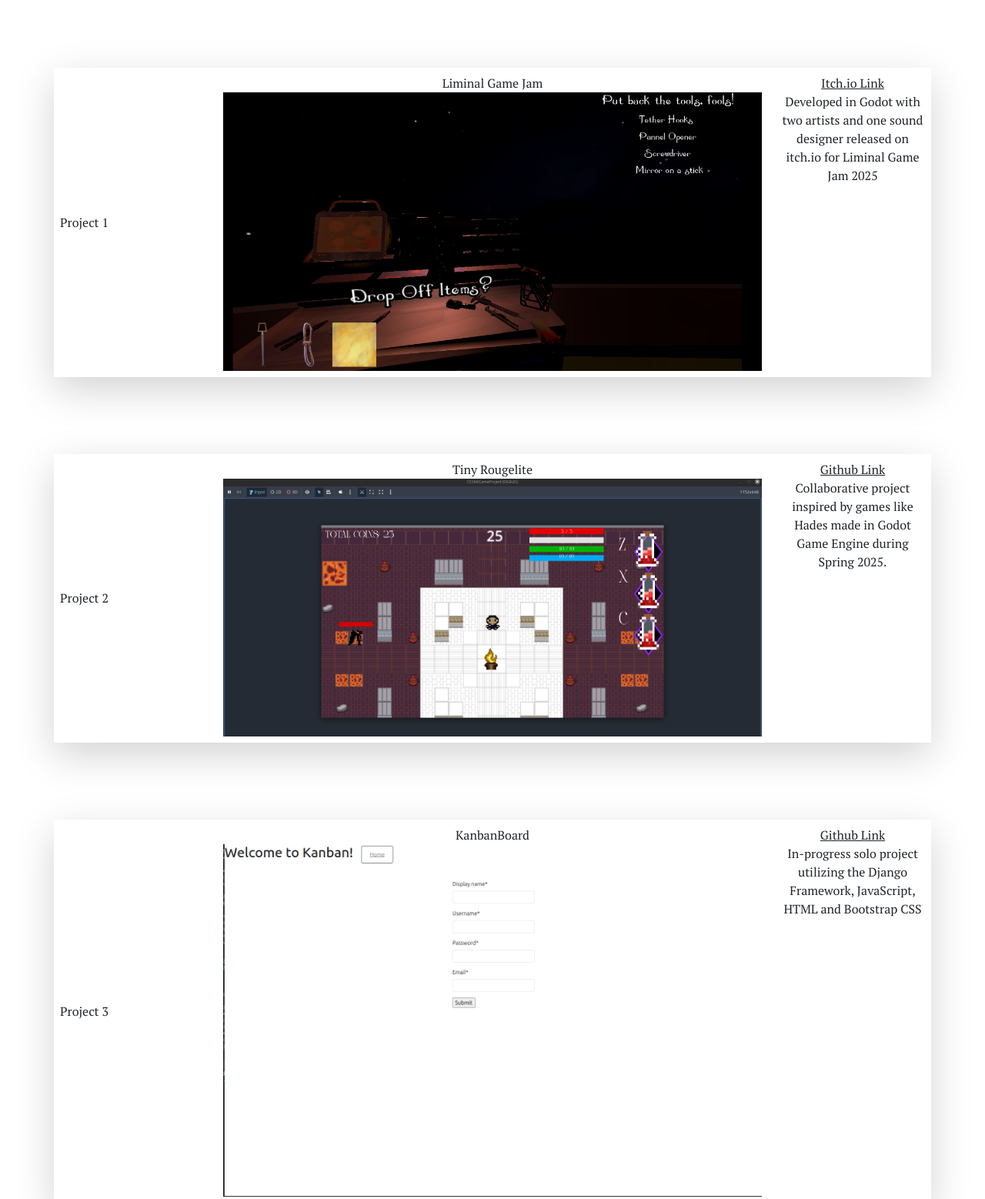
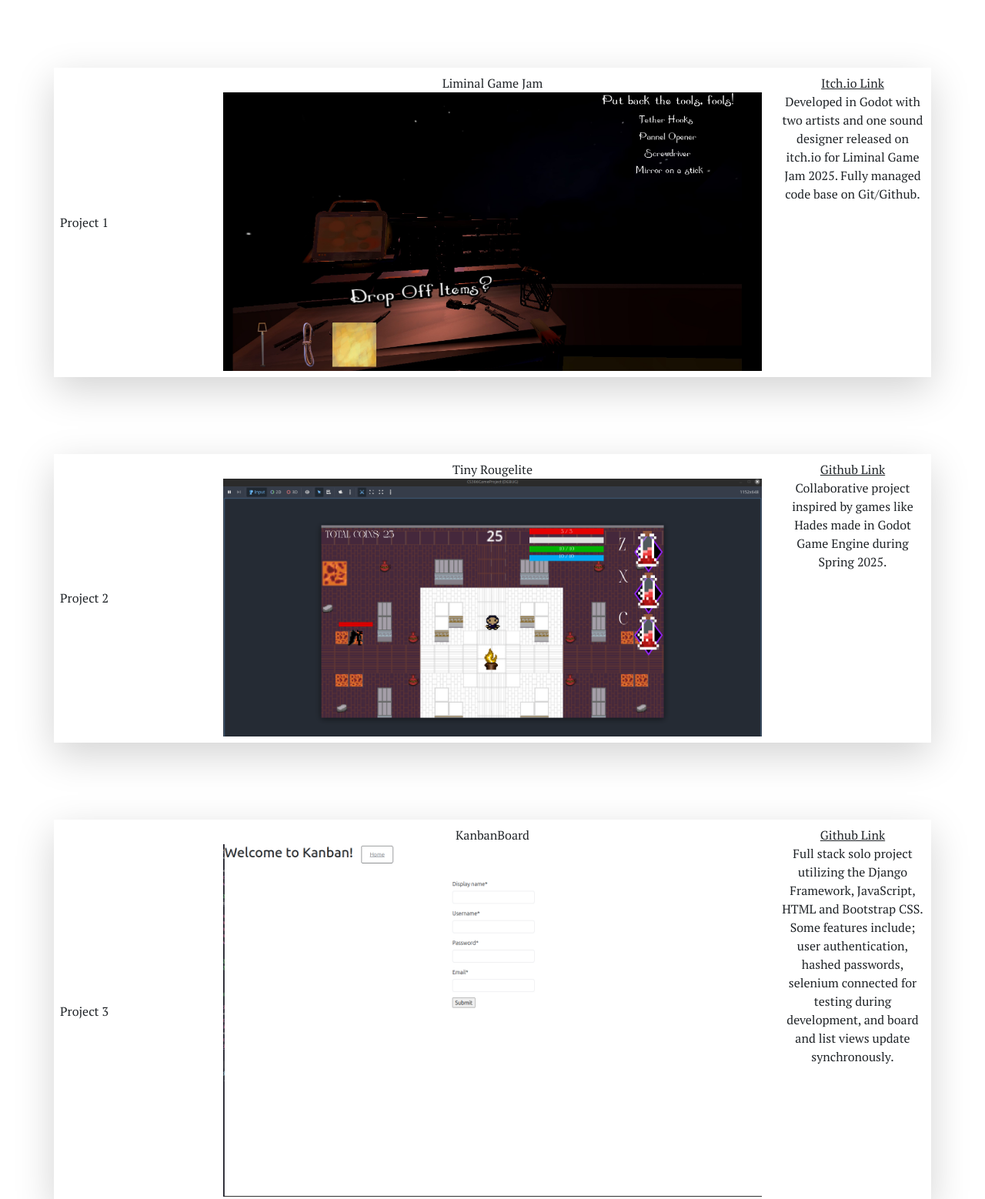
Before and after one commit to boothe0/PortfolioJuniorYear, a plain HTML site: page index.html in a window 1280 px wide. Shown: the part 660-2218 px from the top of the page at 77% size. Drawn offline with nearby package versions, Linux system fonts and the light colour scheme; a web font is replaced by a local one.

Commit message:
Updated september 2025

```diff
--- a/index.html
+++ b/index.html
@@ -100,7 +100,7 @@
           >
           <div class="d-flex w-100 align-items-center">
             Developed in Godot with two artists and one sound designer released
-            on itch.io for Liminal Game Jam 2025
+            on itch.io for Liminal Game Jam 2025. Fully managed code base on Git/Github.
           </div>
         </div>
       </div>
@@ -145,8 +145,10 @@
             >Github Link</a
           >
           <div>
-            In-progress solo project utilizing the Django Framework, JavaScript,
-            HTML and Bootstrap CSS
+            Full stack solo project utilizing the Django Framework, JavaScript,
+            HTML and Bootstrap CSS. Some features include; user authentication,
+            hashed passwords, selenium connected for testing during development,
+            and board and list views update synchronously.
           </div>
         </div>
       </div>
@@ -204,6 +206,7 @@
         </a>
       </div>
     </div>
+    <h3 class="d-block text-center" >Photography by Elizabeth Booth</h3>
     <div class="nature-container d-flex justify-content-center">
       <img class="nature" src="images/mountains.jpg" />
       <img class="nature" src="images/sedona.jpg" />
```
